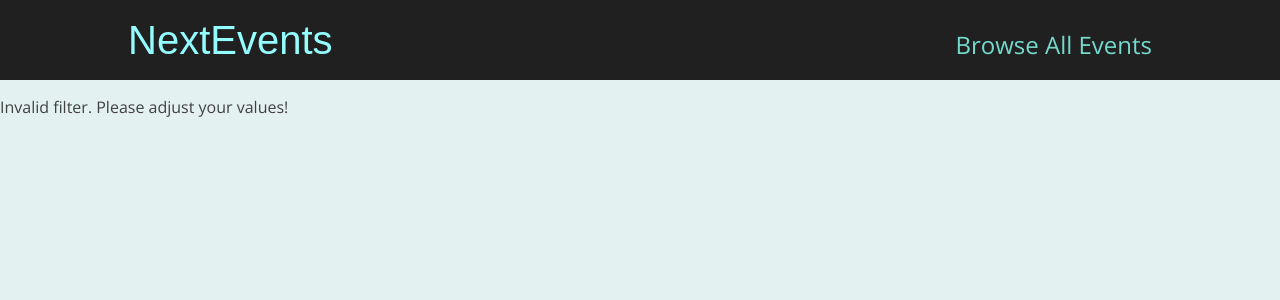
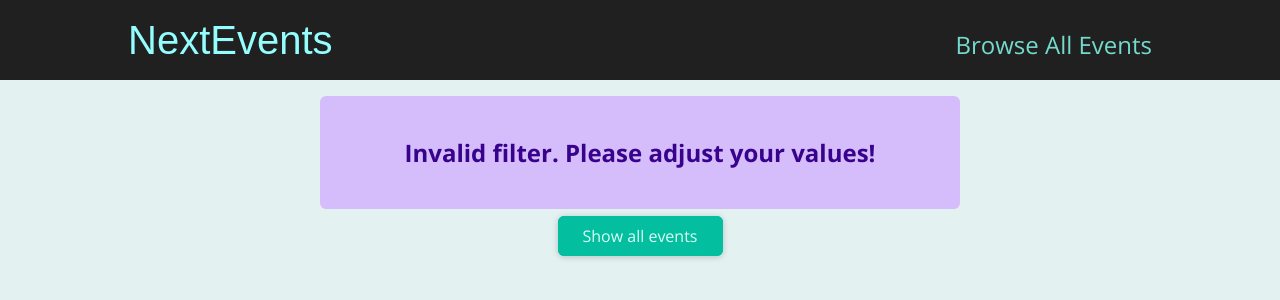
Before and after one commit to io21in/nextjs-course-from-152, a Next.js app: page /events/e2 in a window 1280 px wide. Shown: the top 300 px of the page. Built offline with nearby package versions, Linux system fonts and the light colour scheme.

Commit message:
lecture_167

```diff
--- /dev/null
+++ b/components/events/results-title.js
@@ -0,0 +1,20 @@
+import Button from '../ui/button';
+import classes from './results-title.module.css';
+
+function ResultsTitle(props) {
+  const { date } = props;
+
+  const humanReadableDate = new Date(date).toLocaleDateString('en-US', {
+    month: 'long',
+    year: 'numeric',
+  });
+
+  return (
+    <section className={classes.title}>
+      <h1>Events in {humanReadableDate}</h1>
+      <Button link='/events'>Show all events</Button>
+    </section>
+  );
+}
+
+export default ResultsTitle;
--- /dev/null
+++ b/components/events/results-title.module.css
@@ -0,0 +1,6 @@
+.title {
+  margin: 2rem auto;
+  width: 90%;
+  max-width: 40rem;
+  text-align: center;
+}
--- /dev/null
+++ b/components/ui/error-alert.js
@@ -0,0 +1,7 @@
+import classes from './error-alert.module.css';
+
+function ErrorAlert(props) {
+  return <div className={classes.alert}>{props.children}</div>;
+}
+
+export default ErrorAlert;
--- /dev/null
+++ b/components/ui/error-alert.module.css
@@ -0,0 +1,12 @@
+.alert {
+  margin: 1rem auto;
+  padding: 1rem 2rem;
+  width: 90%;
+  max-width: 40rem;
+  background-color: #d5bdfc;
+  color: #38028d;
+  font-weight: bold;
+  font-size: 1.5rem;
+  text-align: center;
+  border-radius: 6px;
+}
--- a/pages/events/[...slug].js
+++ b/pages/events/[...slug].js
@@ -1,6 +1,11 @@
+import { Fragment } from "react";
 import { useRouter } from "next/router"; //after nextJS version13. untill version12 is "next/router"
 
-import { getFeaturedEvents } from "../../dummy-data";
+import { getFilteredEvents } from "../../dummy-data";
+import EventList from "../../components/events/event-list";
+import ResultTitle from "../../components/events/results-title";
+import Button from "../../components/ui/button";
+import ErrorAlert from "../../components/ui/error-alert";
 
 function FilteredEventsPage() {
   const router = useRouter();
@@ -22,25 +27,46 @@
     isNaN(numMonth) ||
     numYear > 2030 ||
     numYear < 2021 ||
-    numMonth > 12 ||
-    numMonth < 1
+    numMonth < 1 ||
+    numMonth > 12
   ) {
-    return <p>Invalid filter. Please adjust your values!</p>;
+    return (
+      <Fragment>
+        <ErrorAlert>
+          <p>Invalid filter. Please adjust your values!</p>
+        </ErrorAlert>
+        <div className="center">
+          <Button link="/events">Show all events</Button>
+        </div>
+      </Fragment>
+    );
   }
 
-  const filteredEvents = getFeaturedEvents({
+  const filteredEvents = getFilteredEvents({
     year: numYear,
     month: numMonth,
   });
 
   if (!filteredEvents || filteredEvents.length === 0) {
-    return <p>No events found for the chosen filter!</p>;
+    return (
+      <Fragment>
+        <ErrorAlert>
+          <p>No events found for the chosen filter!</p>
+        </ErrorAlert>
+        <div className="center">
+          <Button link="/events">Show all events</Button>
+        </div>
+      </Fragment>
+    );
   }
 
+  const date = new Date(numYear, numMonth - 1);
+
   return (
-    <div>
-    <h1>Filtered Events</h1>
-  </div>
+    <Fragment>
+      <ResultTitle date={date} />
+      <EventList items={filteredEvents} />
+    </Fragment>
   );
 }
 
--- a/pages/events/index.js
+++ b/pages/events/index.js
@@ -1,5 +1,5 @@
 import { Fragment } from "react";
-import { useRouter } from "next/navigation"; //after nextJS version13. untill version12 is "next/router"
+import { useRouter } from "next/router"; //after nextJS version13. untill version12 is "next/router"
 import { getAllEvents } from "../../dummy-data";
 import EventList from "../../components/events/event-list";
 import EventsSearch from "../../components/events/events-search";
```
Also changed, not shown: pages/events/[eventId].js (+6 -1 lines).
